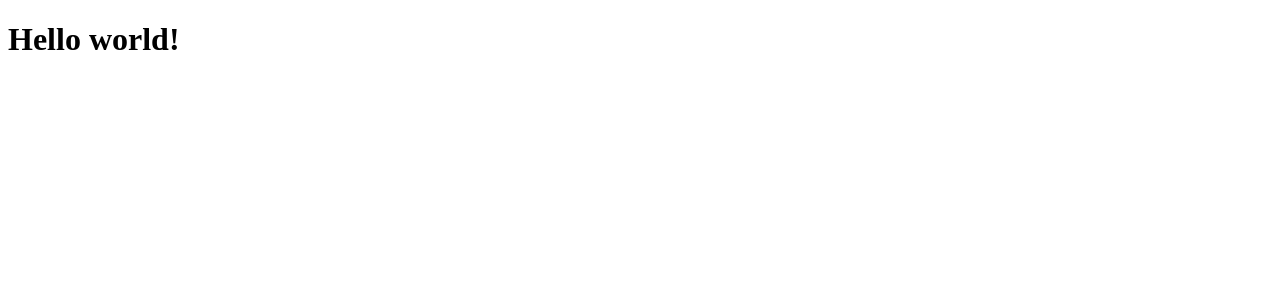
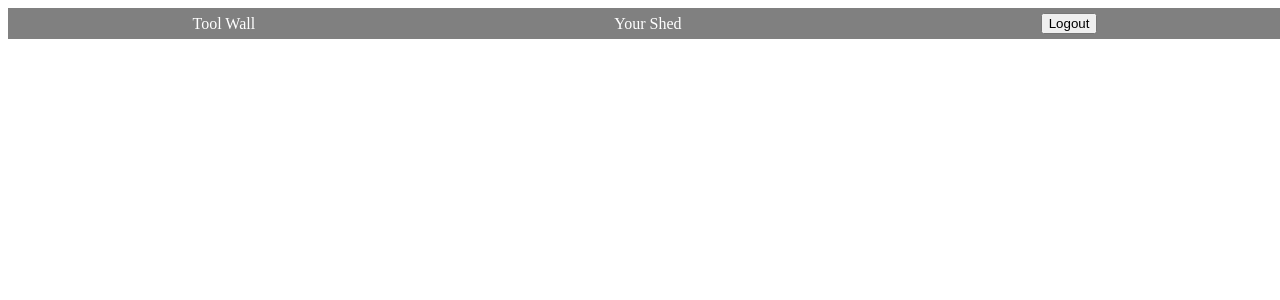
Before and after one commit to MVJC-Industries/ToolShed, a React app: page /profile in a window 1280 px wide. Shown: the top 300 px of the page. Built offline with nearby package versions, Linux system fonts and the light colour scheme.

Commit message:
dashboard added, navbar component added, debugged webpack

```diff
--- a/src/App.jsx
+++ b/src/App.jsx
@@ -9,7 +9,6 @@ const App = () => {
   return (
     <div>
       <BrowserRouter>
-        <h1>Hello world!</h1>
         <Routes>
           <Route path="/" element={<Login />} />
           <Route path="/signup" element={<Signup />} />
--- a/src/components/Dashboard.jsx
+++ b/src/components/Dashboard.jsx
@@ -1,6 +1,7 @@
 import React, { Component } from 'react';
 import Navbar from "./Navbar.jsx";
 import Profile from "./Profile.jsx";
+import Listing from "./Listing.jsx";
 //import anything else we need in dashboard
 
 const Dashboard=()=>{
--- /dev/null
+++ b/src/components/Navbar.css
@@ -0,0 +1,9 @@
+.Navbar{
+    display:flex;
+    justify-content:space-around;
+    align-items:center;
+    width:100%;
+    padding:5px;
+    background-color:grey;
+    color:white;
+}
--- a/src/components/Navbar.jsx
+++ b/src/components/Navbar.jsx
@@ -1,10 +1,20 @@
 import React, { Component } from 'react';
+import { useNavigate } from 'react-router-dom';
+import "./Navbar.css";
+const Navbar = ({username})=>{
+const navigate= useNavigate();
 
-const Navbar = ()=>{
+//placeholder for handleLogout
+const handleLogout=()=>{
+    //clear any cookies/sessions here
+    navigate("/")
+}
 
     return(
-        <div>
-
+        <div className='Navbar'>
+            <span className="dashboardNav" onClick={()=>{navigate("/dashboard")}}>Tool Wall</span>
+            <span className="Yourshed" onClick={()=>{navigate("/profile")}}>Your Shed</span>
+            <button type="button" onClick={handleLogout}>Logout</button>
         </div>
     )
 }
--- a/src/components/Profile.jsx
+++ b/src/components/Profile.jsx
@@ -1,10 +1,10 @@
 import React, { Component } from 'react';
-
+import Navbar from './Navbar.jsx'
 const Profile = ()=>{
 
     return(
         <div>
-
+            <Navbar/>
         </div>
     )
 }
--- a/webpack.config.js
+++ b/webpack.config.js
@@ -17,15 +17,16 @@ module.exports = {
   ],
 
   devServer: {
+    historyApiFallback: true,
     static: {
       directory: path.join(__dirname, 'dist'),
       publicPath: '/dist'
     },
     hot: true,
     port: 8080,
-    proxy: {
-      '/': 'http://localhost:3000',
-    }
+    // proxy: {
+    //   '/': 'http://localhost:3000',
+    // }
   },
 
   module: {
```
Also changed, not shown: 1 other file (tests, documents, lock files or other folders).
